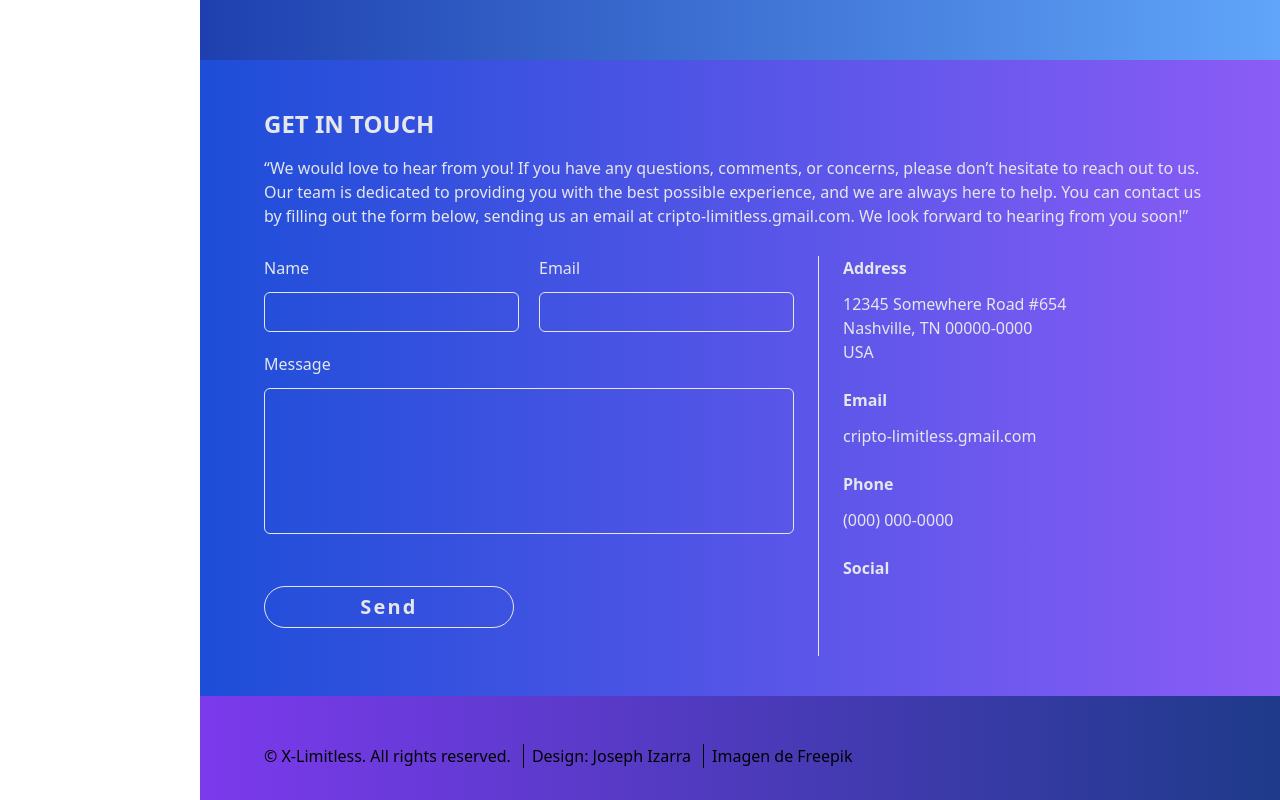
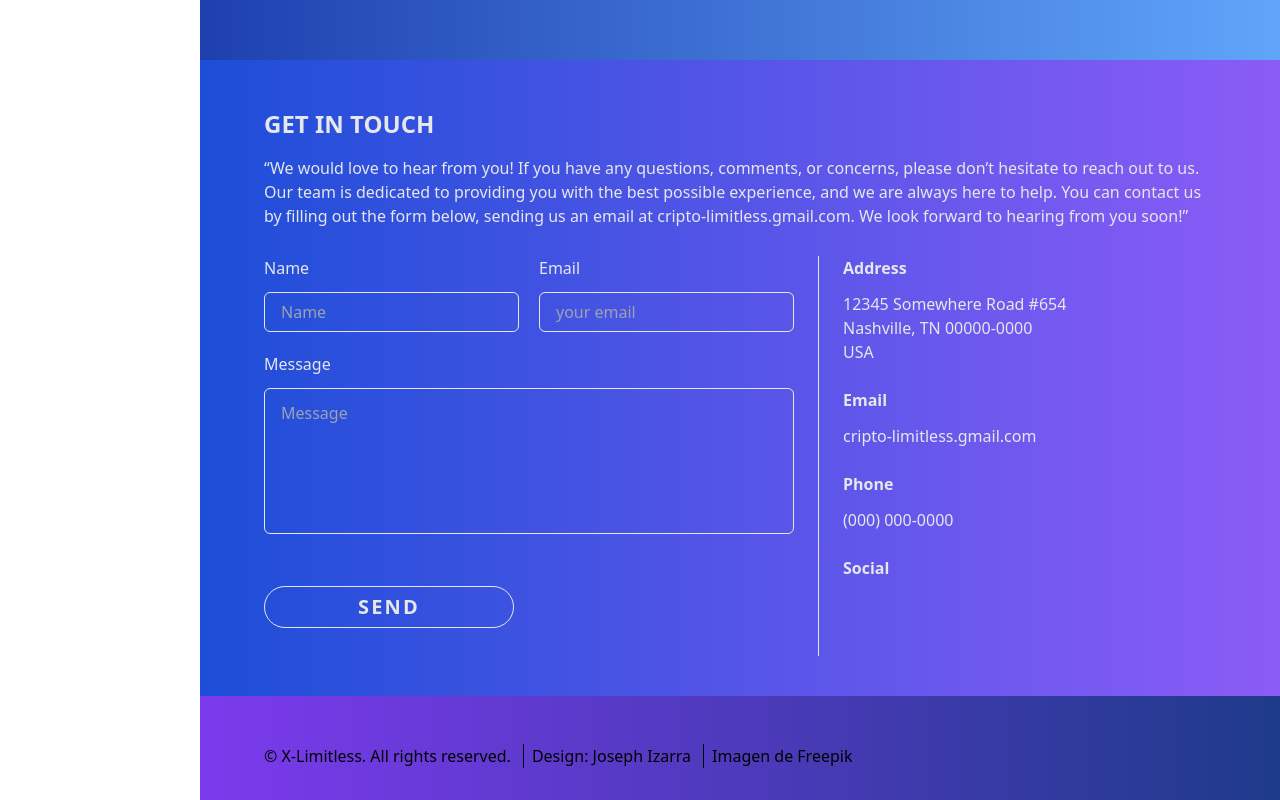
Before and after one commit to JEIZHER/Limitless, a React (Vite) app: page / in a window 1280 px wide. Shown: the part 2498-3298 px from the top of the page. Built offline with nearby package versions, Linux system fonts and the light colour scheme; no server answers.

Commit message:
Agregado mensaje de sending, corregido detalles

```diff
--- a/index.html
+++ b/index.html
@@ -7,7 +7,7 @@
 		<!-- <link rel="stylesheet"  href="https://cdnjs.cloudflare.com/ajax/libs/font-awesome/6.4.2/css/all.min.css"> -->
 		<!-- <link rel="preload" href="https://cdnjs.cloudflare.com/ajax/libs/font-awesome/6.4.2/css/all.min.css" as="style" onload="this.onload=null;this.rel='stylesheet'"> -->
 		<noscript><link rel="stylesheet" href="https://cdnjs.cloudflare.com/ajax/libs/font-awesome/6.4.2/css/all.min.css"></noscript>
-		<script src="http://localhost:8097"></script>
+		<!-- <script src="http://localhost:8097"></script> -->
 
 		<title>Limitless</title>
 	</head>
--- a/src/Components/Form/index.jsx
+++ b/src/Components/Form/index.jsx
@@ -4,7 +4,8 @@ const Form = () => {
 	const form = useRef()
 	const sendEmail = (e) => {
 		e.preventDefault()
-
+		const btn = document.getElementById('B_send')
+		btn.value='Sending...'
 		emailjs
 			.sendForm(
 				import.meta.env.VITE_SERVICE_ID,
@@ -14,10 +15,12 @@ const Form = () => {
 			)
 			.then(
 				(result) => {
-					console.log(result.text)
+					btn.value='SEND'
+					alert('The message has been sent successfully')
 				},
 				(error) => {
-					console.log(error.text)
+					btn.value='SEND'
+					alert('Apologies, an error has occurred'+ error.text)
 				}
 			)
 	}
@@ -37,6 +40,7 @@ const Form = () => {
 								autoComplete='given-name'
 								className='form-inputs h-10 '
 								required
+								placeholder='Name'
 							/>
 						</div>
 						<div className=' pb-5  sm:w-[calc(50%-10px)]'>
@@ -50,6 +54,7 @@ const Form = () => {
 								autoComplete='email'
 								className='form-inputs h-10'
 								required
+								placeholder='your email'
 							/>
 						</div>
 					</div>
@@ -64,13 +69,15 @@ const Form = () => {
 							rows='5'
 							className='form-inputs py-3 resize-none'
 							required
+							placeholder='Message'
 						></textarea>
 					</div>
 				</div>
 
 				<input
+					id='B_send'
 					type='submit'
-					value='Send'
+					value='SEND'
 					className='flex flex-col min-w-[100px] max-w-[300px] items-center  border rounded-full mb-7  w-full py-2 text-[20px] font-bold tracking-[2.2px] sm:max-w-[250px] hover:shadow-accent hover:transition-shadow hover:shadow-md '
 				/>
 			</form>
--- a/src/Pages/Home/index.jsx
+++ b/src/Pages/Home/index.jsx
@@ -36,7 +36,7 @@ function Home() {
 	const { data, loading } = useFetch(
 		'https://api.coingecko.com/api/v3/coins/markets?vs_currency=usd&order=market_cap_desc&per_page=100&page=1&sparkline=false&locale=en'
 	)
-	// console.log(data)
+
 	return (
 		<>
 			<div className=' text-sm  text-gray-200  sm:text-base lg:ml-[200px] min-w-[420px]'>
```
Also changed, not shown: src/Components/Form/Form.css (deleted).
